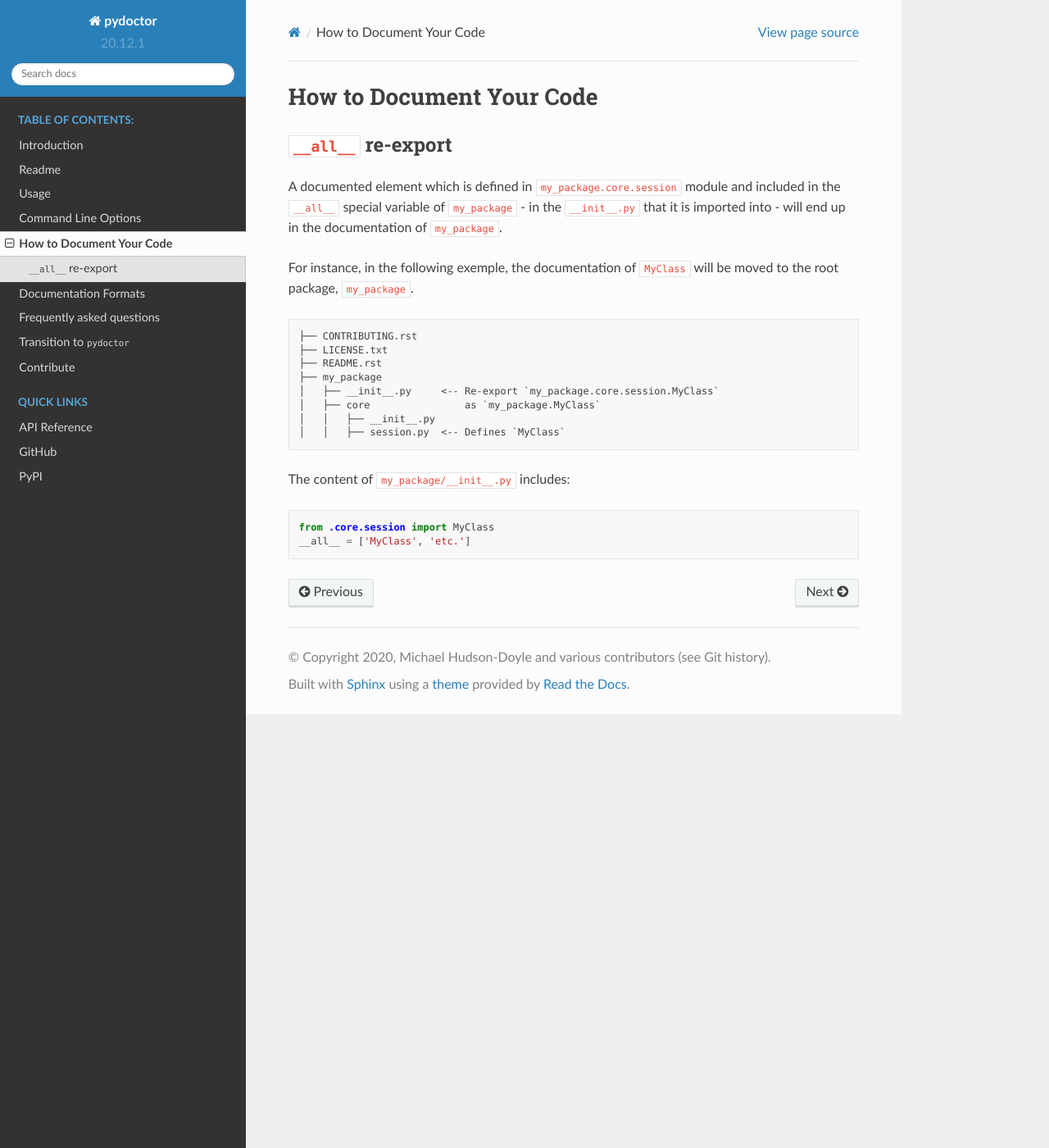
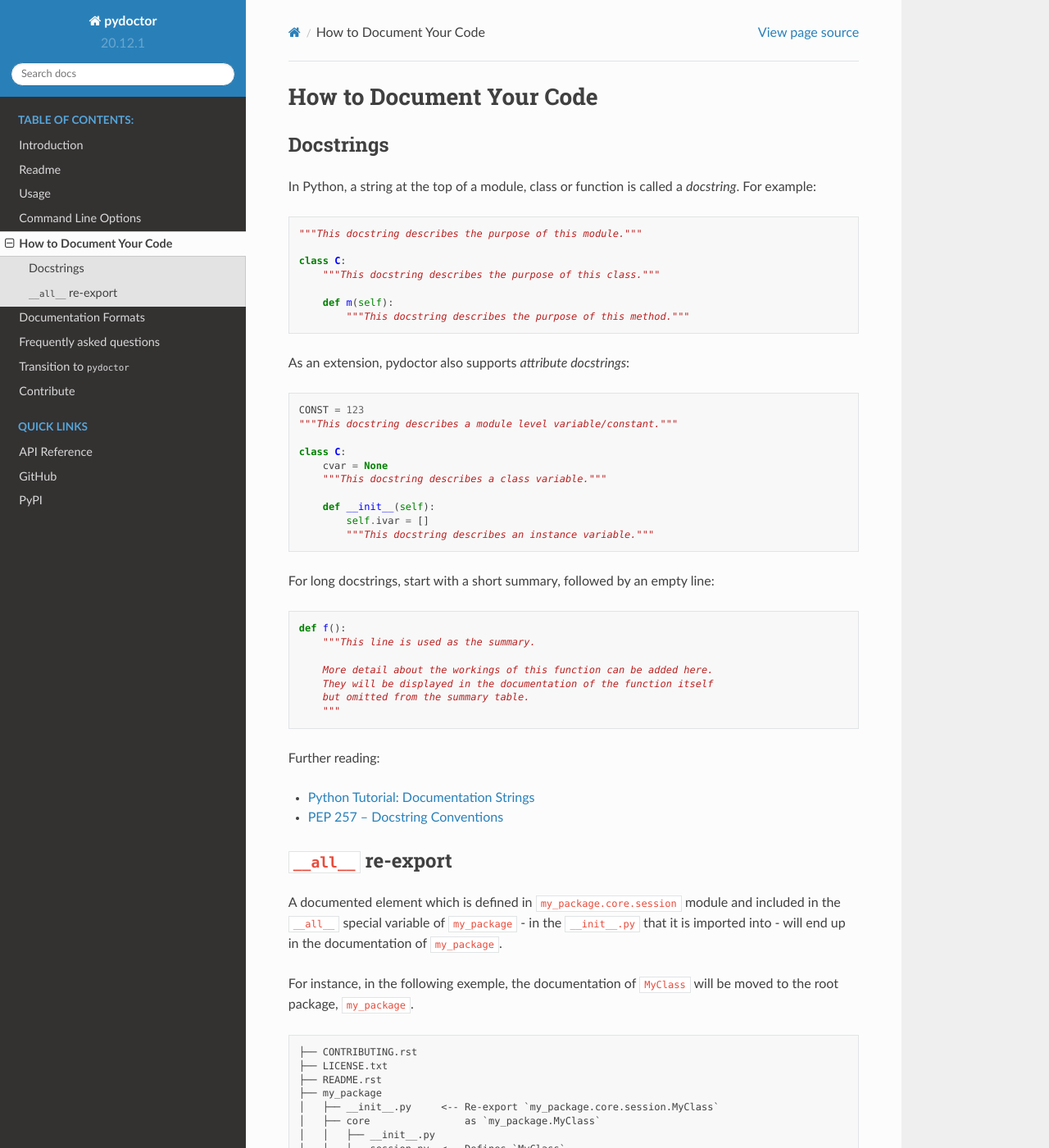
Before and after one commit to twisted/pydoctor, a Sphinx documentation site: the page built from docs/source/codedoc.rst, in a window 1280 px wide and 1400 px high. Shown: the whole window at 82% size. Built offline with Sphinx 7.4.7 and the Read the Docs theme 2.0.0, drawn with Linux system fonts in a browser that asks for light colours.

Commit message:
Add a short description of docstrings, including inline docstrings

```diff
--- a/docs/source/codedoc.rst
+++ b/docs/source/codedoc.rst
@@ -1,5 +1,46 @@
 How to Document Your Code
 =========================
+
+Docstrings
+----------
+
+In Python, a string at the top of a module, class or function is called a *docstring*. For example::
+
+    """This docstring describes the purpose of this module."""
+
+    class C:
+        """This docstring describes the purpose of this class."""
+
+        def m(self):
+            """This docstring describes the purpose of this method."""
+
+As an extension, pydoctor also supports *attribute docstrings*::
+
+    CONST = 123
+    """This docstring describes a module level variable/constant."""
+
+    class C:
+        cvar = None
+        """This docstring describes a class variable."""
+
+        def __init__(self):
+            self.ivar = []
+            """This docstring describes an instance variable."""
+
+For long docstrings, start with a short summary, followed by an empty line::
+
+    def f():
+        """This line is used as the summary.
+
+        More detail about the workings of this function can be added here.
+        They will be displayed in the documentation of the function itself
+        but omitted from the summary table.
+        """
+
+Further reading:
+
+- `Python Tutorial: Documentation Strings <https://docs.python.org/3/tutorial/controlflow.html#documentation-strings>`_
+- `PEP 257 -- Docstring Conventions <https://www.python.org/dev/peps/pep-0257/>`_
 
 ``__all__`` re-export
 ---------------------
```
